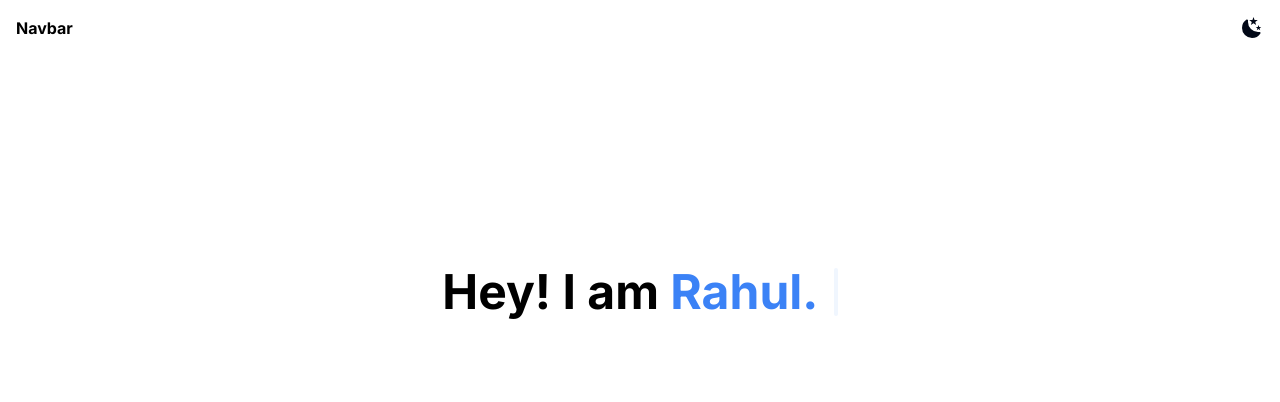
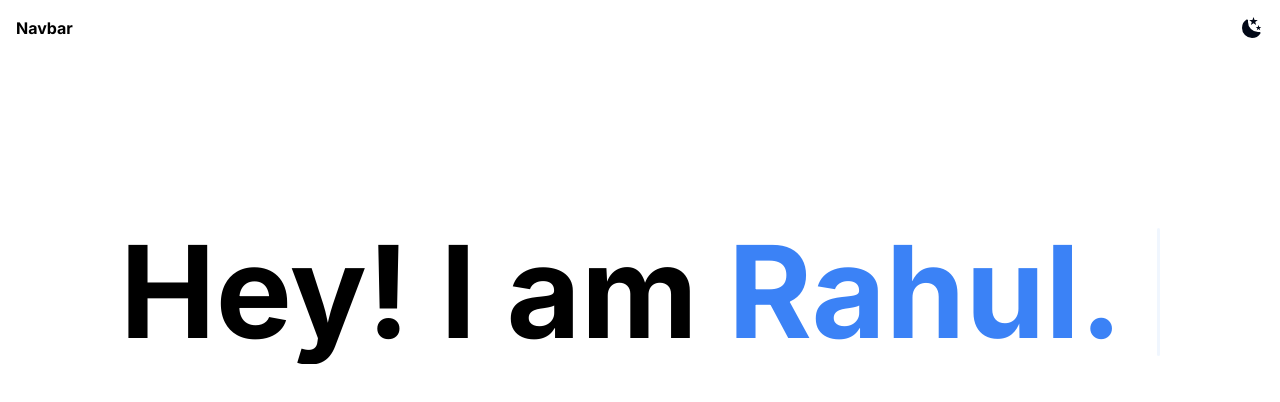
Before and after one commit to rahularora27/portfolio-v2, a Next.js app: page / in a window 1280 px wide. Shown: the top 402 px of the page. Built offline with nearby package versions, Linux system fonts and the light colour scheme.

Commit message:
redid sizes

```diff
--- a/src/ui/typewriter-effect.tsx
+++ b/src/ui/typewriter-effect.tsx
@@ -72,7 +72,7 @@ export const TypewriterEffect = ({
   return (
     <div
       className={cn(
-        "text-base sm:text-xl md:text-3xl lg:text-5xl font-bold text-center",
+        "text-md sm:text-3xl md:text-5xl lg:text-7xl xl:text-9xl font-bold text-center",
         className
       )}
     >
@@ -90,7 +90,7 @@ export const TypewriterEffect = ({
           repeatType: "reverse",
         }}
         className={cn(
-          "inline-block rounded-sm w-[4px] h-4 md:h-6 lg:h-10 bg-blue-500",
+          "inline-block rounded-sm w-[3px] h-6 sm:h-9 md:h-12 lg:h-20 xl:32 bg-blue-500 dark:bg-yellow-300",
           cursorClassName
         )}
       ></motion.span>
@@ -156,7 +156,7 @@ export const TypewriterEffectSmooth = ({
         }}
       >
         <div
-          className="text-xs sm:text-base md:text-xl lg:text:3xl xl:text-5xl font-bold"
+          className="text-md sm:text-3xl md:text-5xl lg:text-7xl xl:text-9xl font-bold"
           style={{
             whiteSpace: "nowrap",
           }}
@@ -178,7 +178,7 @@ export const TypewriterEffectSmooth = ({
           repeatType: "reverse",
         }}
         className={cn(
-          "block rounded-sm w-[4px]  h-4 sm:h-6 xl:h-12 bg-blue-500",
+          "block rounded-sm w-[3px] h-6 sm:h-9 md:h-12 lg:h-20 xl:h-32 bg-blue-500 dark:bg-yellow-300",
           cursorClassName
         )}
       ></motion.span>
```
